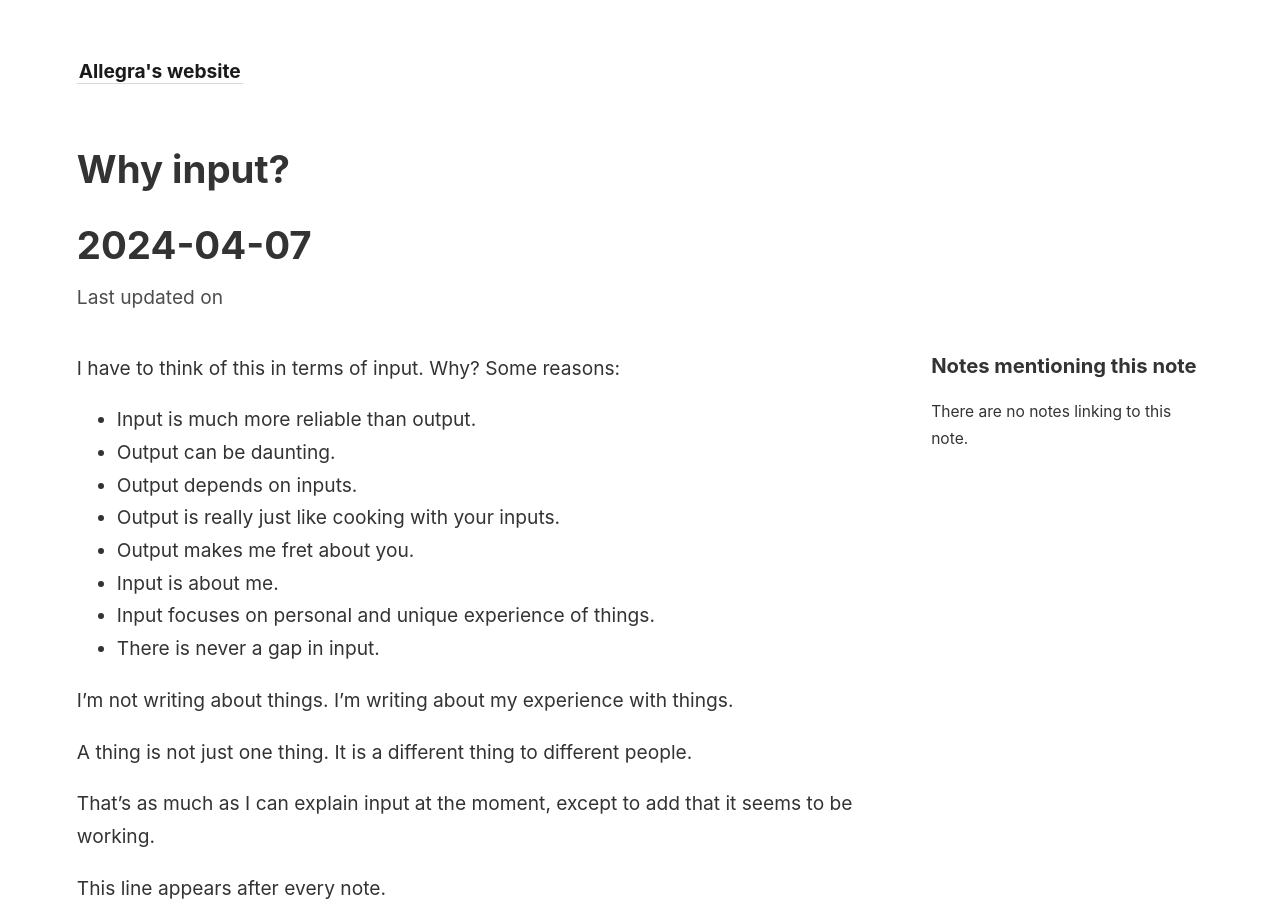
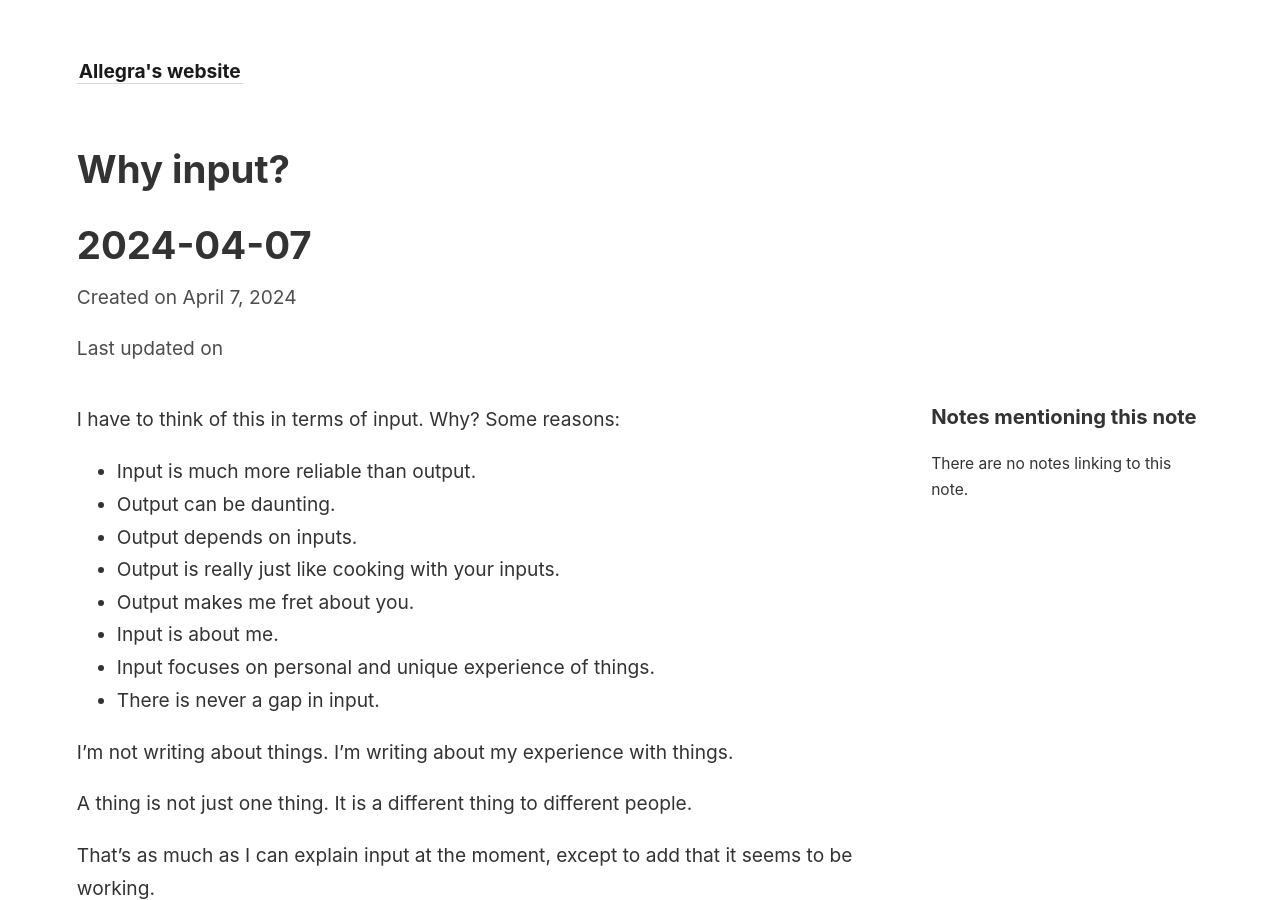
Before and after one commit to agiovine/agiovine.github.io, a Jekyll site: the page built from _notes/input.md, in a window 1280 px wide and 900 px high. Built offline with Jekyll 4.4.1, drawn with Linux system fonts in a browser that asks for light colours.

Commit message:
Update note.html

```diff
--- a/_layouts/note.html
+++ b/_layouts/note.html
@@ -5,7 +5,14 @@ layout: default
 <article>
   <div>
     <h1>{{ page.title }}</h1>
+
     <h1>{{ page.datefirstcreated }}</h1>
+
+    <time datetime="{{ page.datefirstcreated | date_to_xmlschema }}">{% if page.type != 'pages' %}
+      Created on {{ page.datefirstcreated | date: "%B %-d, %Y" }}
+      {% endif %}
+    </time>
+
     <time datetime="{{ page.last_modified_at | date_to_xmlschema }}">{% if page.type != 'pages' %}
       Last updated on {{ page.last_modified_at | date: "%B %-d, %Y" }}
       {% endif %}
```
